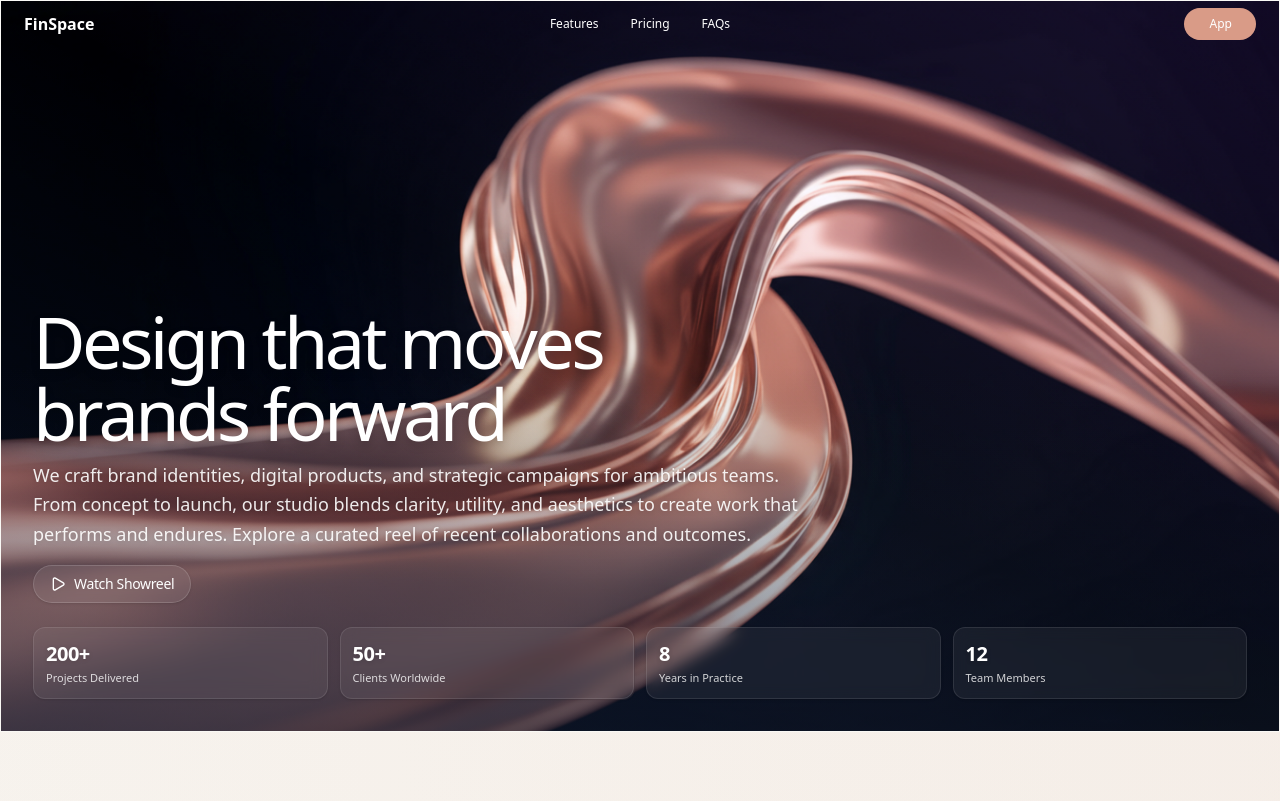
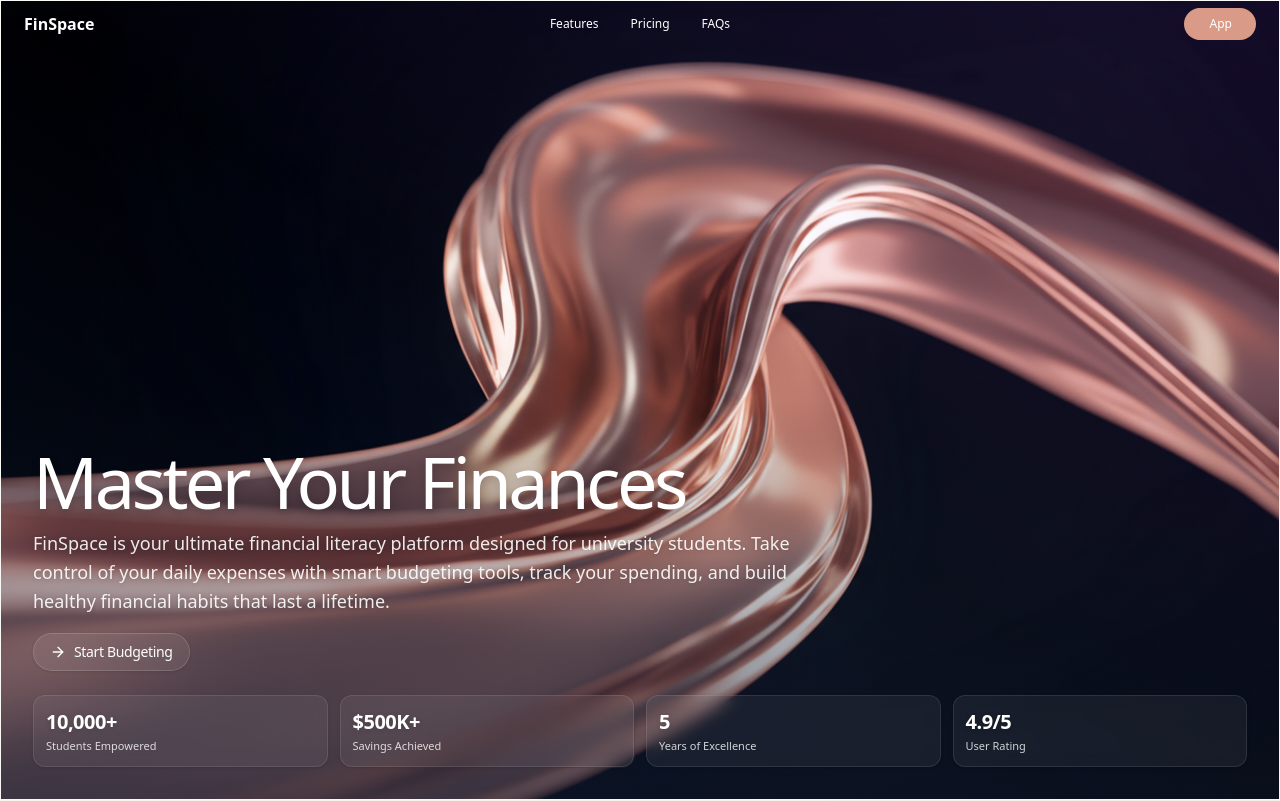
Before and after one commit to Spagestic/finspace, a Next.js app: page / in a window 1280 px wide. Shown: the top 801 px of the page. Built offline with nearby package versions, Linux system fonts and the light colour scheme.

Commit message:
update Hero component with new content and improved messaging for financial literacy platform

```diff
--- a/components/Hero.tsx
+++ b/components/Hero.tsx
@@ -2,11 +2,11 @@ import Image from "next/image";
 
 export default function Hero() {
   return (
-    <div className="relative overflow-hidden bg-white/5 border-white/10 border w-full min-h-[90vh]">
+    <div className="relative overflow-hidden bg-white/5 border-white/10 border w-full h-screen">
       <div className="absolute inset-0 bg-linear-to-tr from-blue-500/10 via-transparent to-purple-500/10 pointer-events-none"></div>
       <Image
         src="/bg-1.png"
-        alt="Creative team working on design projects"
+        alt="University students learning financial literacy and budgeting"
         className="w-full h-full object-cover"
         loading="eager"
         width={1920}
@@ -18,14 +18,13 @@ export default function Hero() {
         <div className="w-full sm:p-8 pt-6 pr-6 pb-6 pl-6">
           <div className="max-w-3xl">
             <h2 className="text-3xl sm:text-4xl lg:text-7xl text-white font-geist tracking-tighter drop-shadow-lg">
-              Design that moves brands forward
+              Master Your Finances
             </h2>
             <p className="sm:text-lg leading-relaxed text-lg font-normal text-white/90 font-geist mt-3 drop-shadow-sm">
-              We craft brand identities, digital products, and strategic
-              campaigns for ambitious teams. From concept to launch, our studio
-              blends clarity, utility, and aesthetics to create work that
-              performs and endures. Explore a curated reel of recent
-              collaborations and outcomes.
+              FinSpace is your ultimate financial literacy platform designed for
+              university students. Take control of your daily expenses with
+              smart budgeting tools, track your spending, and build healthy
+              financial habits that last a lifetime.
             </p>
             <div className="mt-4">
               <a
@@ -42,12 +41,13 @@ export default function Hero() {
                   strokeWidth="2"
                   strokeLinecap="round"
                   strokeLinejoin="round"
-                  data-lucide="play"
-                  className="lucide lucide-play w-4 h-4 stroke-1.5"
+                  data-lucide="arrow-right"
+                  className="lucide lucide-arrow-right w-4 h-4 stroke-1.5"
                 >
-                  <path d="M5 5a2 2 0 0 1 3.008-1.728l11.997 6.998a2 2 0 0 1 .003 3.458l-12 7A2 2 0 0 1 5 19z"></path>
+                  <path d="M5 12h14"></path>
+                  <path d="m12 5 7 7-7 7"></path>
                 </svg>
-                <span className="font-geist">Watch Showreel</span>
+                <span className="font-geist">Start Budgeting</span>
               </a>
             </div>
           </div>
@@ -55,34 +55,34 @@ export default function Hero() {
           <div className="mt-6 grid grid-cols-2 sm:grid-cols-4 gap-3">
             <div className="rounded-xl bg-white/6 backdrop-blur-sm border border-white/10 p-3 shadow-sm hover:bg-white/10 transition-all duration-300">
               <div className="text-xl font-semibold tracking-tight text-white font-geist drop-shadow-sm">
-                200+
+                10,000+
               </div>
               <p className="text-[11px] text-white/80 mt-0.5 font-geist">
-                Projects Delivered
+                Students Empowered
               </p>
             </div>
             <div className="rounded-xl bg-white/6 backdrop-blur-sm border border-white/10 p-3 shadow-sm hover:bg-white/10 transition-all duration-300">
               <div className="text-xl font-semibold tracking-tight text-white font-geist drop-shadow-sm">
-                50+
+                $500K+
               </div>
               <p className="text-[11px] text-white/80 mt-0.5 font-geist">
-                Clients Worldwide
+                Savings Achieved
               </p>
             </div>
             <div className="rounded-xl bg-white/6 backdrop-blur-sm border border-white/10 p-3 shadow-sm hover:bg-white/10 transition-all duration-300">
               <div className="text-xl font-semibold tracking-tight text-white font-geist drop-shadow-sm">
-                8
+                5
               </div>
               <p className="text-[11px] text-white/80 mt-0.5 font-geist">
-                Years in Practice
+                Years of Excellence
               </p>
             </div>
             <div className="rounded-xl bg-white/6 backdrop-blur-sm border border-white/10 p-3 shadow-sm hover:bg-white/10 transition-all duration-300">
               <div className="text-xl font-semibold tracking-tight text-white font-geist drop-shadow-sm">
-                12
+                4.9/5
               </div>
               <p className="text-[11px] text-white/80 mt-0.5 font-geist">
-                Team Members
+                User Rating
               </p>
             </div>
           </div>
```
